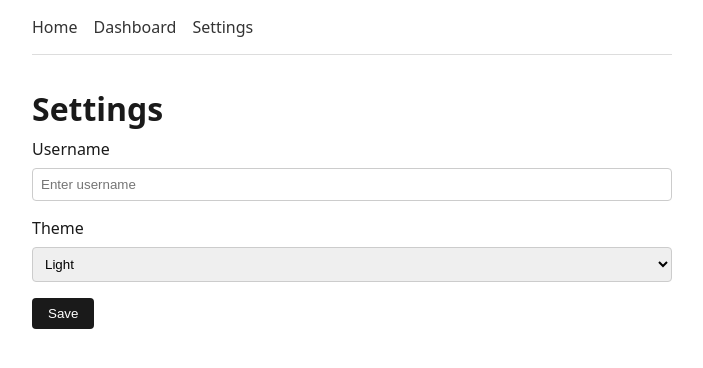
After one commit to pkonieczny007/claude-test, a Flask app: page /settings in a window 1280 px wide. The commit adds this page. Shown: the top 368 px of the page, without its empty margins (288-991 px from the left). Run offline with Flask 3, Linux system fonts and the light colour scheme.

Commit message:
Add dashboard and settings pages with shared base template
Co-Authored-By: Claude Opus 4.6 <noreply@anthropic.com>

```diff
--- a/src/claude_test/routes.py
+++ b/src/claude_test/routes.py
@@ -6,6 +6,14 @@ def register_routes(app: Flask):
     def index():
         return render_template("index.html")
 
+    @app.route("/dashboard")
+    def dashboard():
+        return render_template("dashboard.html")
+
+    @app.route("/settings", methods=["GET", "POST"])
+    def settings():
+        return render_template("settings.html")
+
     @app.route("/health")
     def health():
         return jsonify({"status": "ok"})
--- /dev/null
+++ b/src/claude_test/templates/base.html
@@ -0,0 +1,64 @@
+<!DOCTYPE html>
+<html lang="en">
+<head>
+    <meta charset="UTF-8">
+    <meta name="viewport" content="width=device-width, initial-scale=1.0">
+    <title>{% block title %}claude-test{% endblock %}</title>
+    <style>
+        body {
+            font-family: system-ui, sans-serif;
+            max-width: 640px;
+            margin: 0 auto;
+            padding: 0 1rem;
+            color: #1a1a1a;
+        }
+        nav {
+            display: flex;
+            gap: 1rem;
+            padding: 1rem 0;
+            border-bottom: 1px solid #ddd;
+            margin-bottom: 2rem;
+        }
+        nav a {
+            color: #333;
+            text-decoration: none;
+        }
+        nav a:hover { text-decoration: underline; }
+        h1 { margin-bottom: 0.5rem; }
+        p { color: #555; }
+        .card {
+            border: 1px solid #ddd;
+            border-radius: 8px;
+            padding: 1rem;
+            margin-bottom: 1rem;
+        }
+        .card h3 { margin-top: 0; }
+        label { display: block; margin-bottom: 0.5rem; font-weight: 500; }
+        input, select {
+            width: 100%;
+            padding: 0.5rem;
+            margin-bottom: 1rem;
+            border: 1px solid #ccc;
+            border-radius: 4px;
+            box-sizing: border-box;
+        }
+        button {
+            padding: 0.5rem 1rem;
+            background: #1a1a1a;
+            color: #fff;
+            border: none;
+            border-radius: 4px;
+            cursor: pointer;
+        }
+        button:hover { background: #333; }
+    </style>
+</head>
+<body>
+    <nav>
+        <a href="{{ url_for('index') }}">Home</a>
+        <a href="{{ url_for('dashboard') }}">Dashboard</a>
+        <a href="{{ url_for('settings') }}">Settings</a>
+    </nav>
+    {% block content %}{% endblock %}
+</body>
+</html>
--- /dev/null
+++ b/src/claude_test/templates/settings.html
@@ -0,0 +1,19 @@
+{% extends "base.html" %}
+
+{% block title %}Settings - claude-test{% endblock %}
+
+{% block content %}
+    <h1>Settings</h1>
+    <form method="post">
+        <label for="username">Username</label>
+        <input type="text" id="username" name="username" placeholder="Enter username">
+
+        <label for="theme">Theme</label>
+        <select id="theme" name="theme">
+            <option value="light">Light</option>
+            <option value="dark">Dark</option>
+        </select>
+
+        <button type="submit">Save</button>
+    </form>
+{% endblock %}
```
Also changed, not shown: src/claude_test/templates/dashboard.html (added, +15 -0 lines), src/claude_test/templates/index.html (+6 -21 lines), tests/test_app.py (+16 -0 lines).
